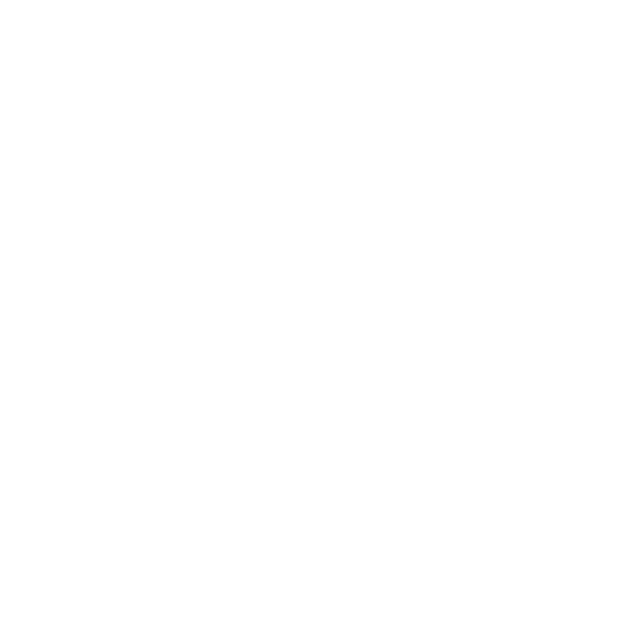
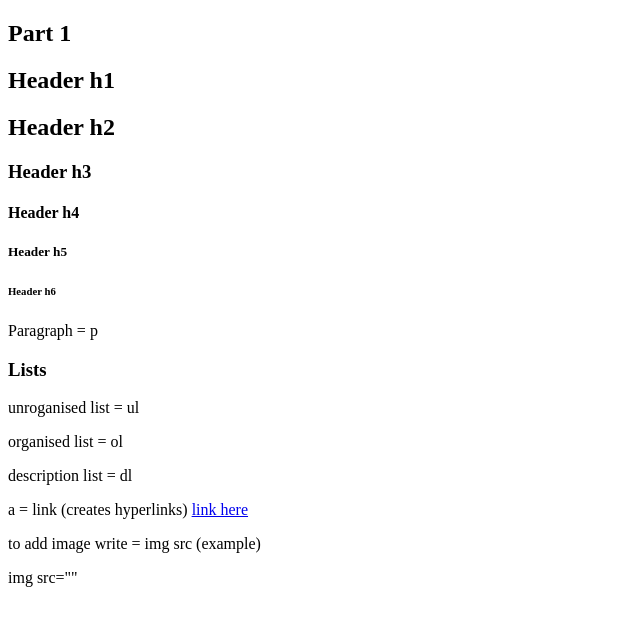
Before and after one commit to ZoeLaflamme/reference-website, a plain HTML site: page index.html in a window 1280 px wide. Shown: the whole page, without its empty margins (0-640 px from the left). Drawn offline with Linux system fonts and the light colour scheme.

Commit message:
website start

```diff
--- a/index.html
+++ b/index.html
@@ -4,9 +4,42 @@
     <meta charset="UTF-8">
     <meta http-equiv="X-UA-Compatible" content="IE=edge">
     <meta name="viewport" content="width=device-width, initial-scale=1.0">
-    <title>reference website</title>
+    <title>Reference website</title>
 </head>
 <body>
 
 </body>
 </html>
+
+<main>
+    <section class="part1">
+    <div>
+<h2> Part 1 </h2>
+    </div>
+    </section>
+
+    <section id="Part 1" class="part 1">
+
+<h1> Header h1</h1>
+<h2>Header h2</h2>
+<h3>Header h3</h3>
+<h4>Header h4</h4>
+<h5>Header h5</h5>
+<h6>Header h6</h6>
+
+<p>Paragraph = p </p>
+
+<h3>Lists</h3>
+<p>unroganised list = ul </p>
+<p>organised list = ol </p>
+<p>description list = dl</p>
+
+<p> a = link (creates hyperlinks)
+    <a href="https://www.youtube.com/watch?v=dQw4w9WgXcQ">link here</a>
+</p>
+
+<p>to add image write = img src (example)</p>
+img src=""
+
+</section>
+</main>
```
